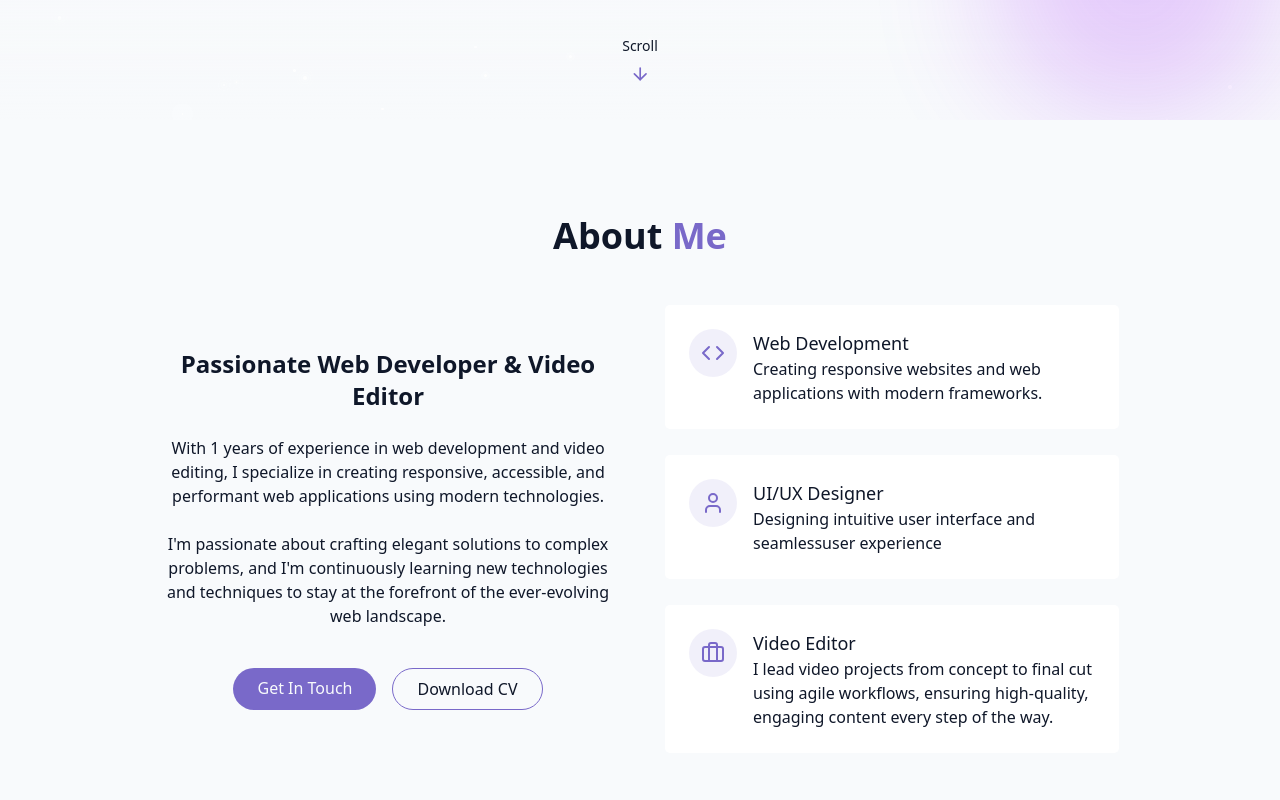
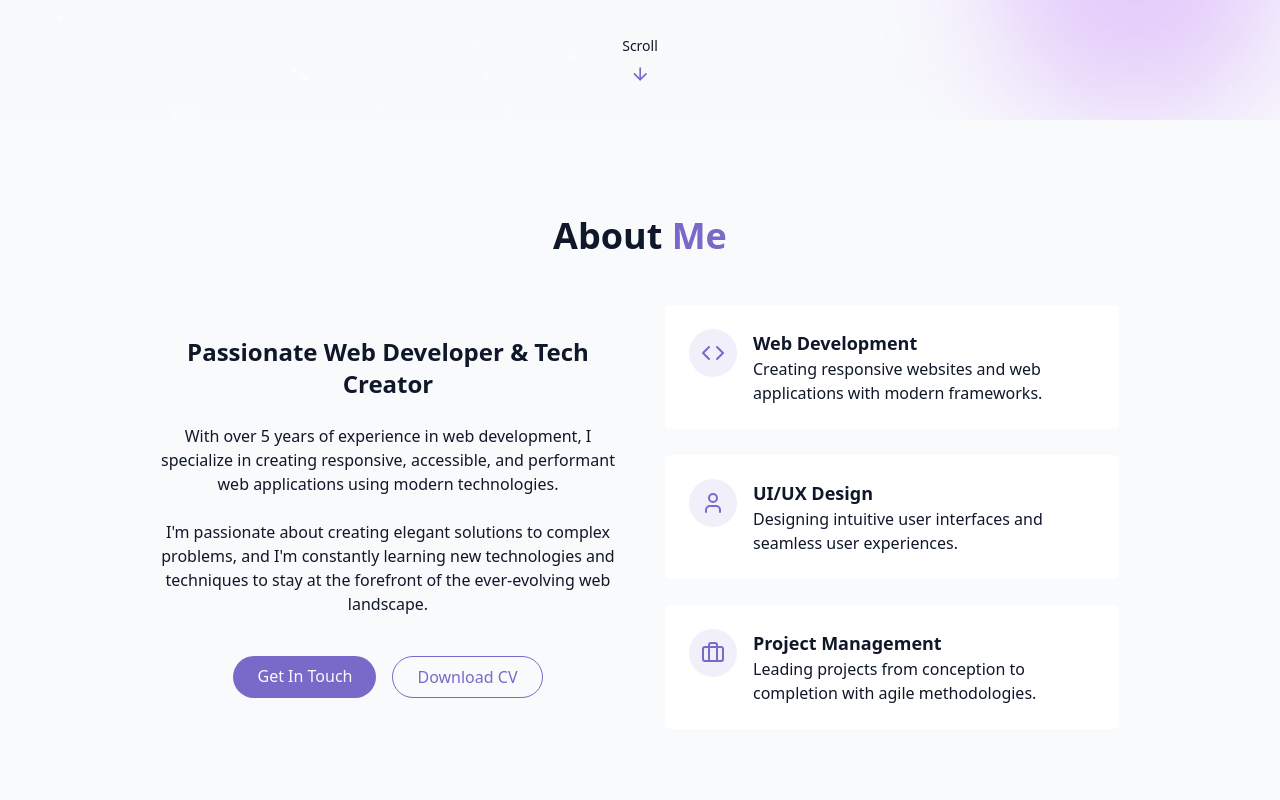
Before and after one commit to jidenyms/my-new-portfolio, a React (Vite) app: page / in a window 1280 px wide. Shown: the part 680-1480 px from the top of the page. Built offline with nearby package versions, Linux system fonts and the light colour scheme.

Commit message:
Update AboutSection.jsx

```diff
--- a/src/components/AboutSection.jsx
+++ b/src/components/AboutSection.jsx
@@ -1,49 +1,56 @@
-import { Briefcase, Code, User } from "lucide-react"
-
-
+import { Briefcase, Code, User } from "lucide-react";
 
 export const AboutSection = () => {
-    return <section id="about" className="py-24 px-24 relative" >
-        {""}
+  return (
+    <section id="about" className="py-24 px-4 relative">
+      {" "}
       <div className="container mx-auto max-w-5xl">
         <h2 className="text-3xl md:text-4xl font-bold mb-12 text-center">
-                About <span className="text-primary">Me</span>
+          About <span className="text-primary"> Me</span>
         </h2>
 
         <div className="grid grid-cols-1 md:grid-cols-2 gap-12 items-center">
           <div className="space-y-6">
-                <h3 className="text-2xl font-semibold">Passionate Web Developer & Video Editor</h3>
+            <h3 className="text-2xl font-semibold">
+              Passionate Web Developer & Tech Creator
+            </h3>
 
-                <p className="text-muted-foreground">With 1 years of experience in web development and video editing,
-                     I specialize in creating responsive, accessible, and performant web applications using modern technologies.
+            <p className="text-muted-foreground">
+              With over 5 years of experience in web development, I specialize
+              in creating responsive, accessible, and performant web
+              applications using modern technologies.
             </p>
 
             <p className="text-muted-foreground">
-                    I'm passionate about crafting elegant solutions to complex problems,
-                    and I'm continuously learning new technologies and techniques to stay at the forefront of the ever-evolving web landscape.
+              I'm passionate about creating elegant solutions to complex
+              problems, and I'm constantly learning new technologies and
+              techniques to stay at the forefront of the ever-evolving web
+              landscape.
             </p>
 
             <div className="flex flex-col sm:flex-row gap-4 pt-4 justify-center">
               <a href="#contact" className="cosmic-button">
-                        {""}
+                {" "}
                 Get In Touch
               </a>
 
-                    <a href="https://drive.google.com/file/d/1DF_JfFh-hPVMUFLmPzUrm-7p7dt6hY5K/view?usp=share_link"
-                     className="px-6 py-2 rounded-full border border-primary hover:bg-primary/10 transition-colors duration-300">
-
+              <a
+                href=""
+                className="px-6 py-2 rounded-full border border-primary text-primary hover:bg-primary/10 transition-colors duration-300"
+              >
                 Download CV
               </a>
             </div>
           </div>
+
           <div className="grid grid-cols-1 gap-6">
             <div className="gradient-border p-6 card-hover">
               <div className="flex items-start gap-4">
                 <div className="p-3 rounded-full bg-primary/10">
-                            <Code className="h-6 w-6 text-primary "/>
+                  <Code className="h-6 w-6 text-primary" />
                 </div>
                 <div className="text-left">
-                                <h4 className="text-semibold text-lg">Web Development</h4>
+                  <h4 className="font-semibold text-lg"> Web Development</h4>
                   <p className="text-muted-foreground">
                     Creating responsive websites and web applications with
                     modern frameworks.
@@ -54,13 +61,13 @@ export const AboutSection = () => {
             <div className="gradient-border p-6 card-hover">
               <div className="flex items-start gap-4">
                 <div className="p-3 rounded-full bg-primary/10">
-                            <User className="h-6 w-6 text-primary "/>
+                  <User className="h-6 w-6 text-primary" />
                 </div>
                 <div className="text-left">
-                                <h4 className="text-semibold text-lg">UI/UX Designer</h4>
+                  <h4 className="font-semibold text-lg">UI/UX Design</h4>
                   <p className="text-muted-foreground">
-                                   Designing intuitive user interface and seamlessuser
-                                   experience
+                    Designing intuitive user interfaces and seamless user
+                    experiences.
                   </p>
                 </div>
               </div>
@@ -68,19 +75,21 @@ export const AboutSection = () => {
             <div className="gradient-border p-6 card-hover">
               <div className="flex items-start gap-4">
                 <div className="p-3 rounded-full bg-primary/10">
-                            <Briefcase className="h-6 w-6 text-primary "/>
+                  <Briefcase className="h-6 w-6 text-primary" />
                 </div>
+
                 <div className="text-left">
-                                <h4 className="text-semibold text-lg">Video Editor</h4>
+                  <h4 className="font-semibold text-lg">Project Management</h4>
                   <p className="text-muted-foreground">
-                                   I lead video projects from concept to final cut using agile workflows, ensuring high-quality, engaging content every step of the way.
+                    Leading projects from conception to completion with agile
+                    methodologies.
                   </p>
                 </div>
               </div>
             </div>
           </div>
         </div>
-
       </div>
     </section>
-}
+  );
+};
```
Lines whose indentation alone changed are shown as unchanged.
